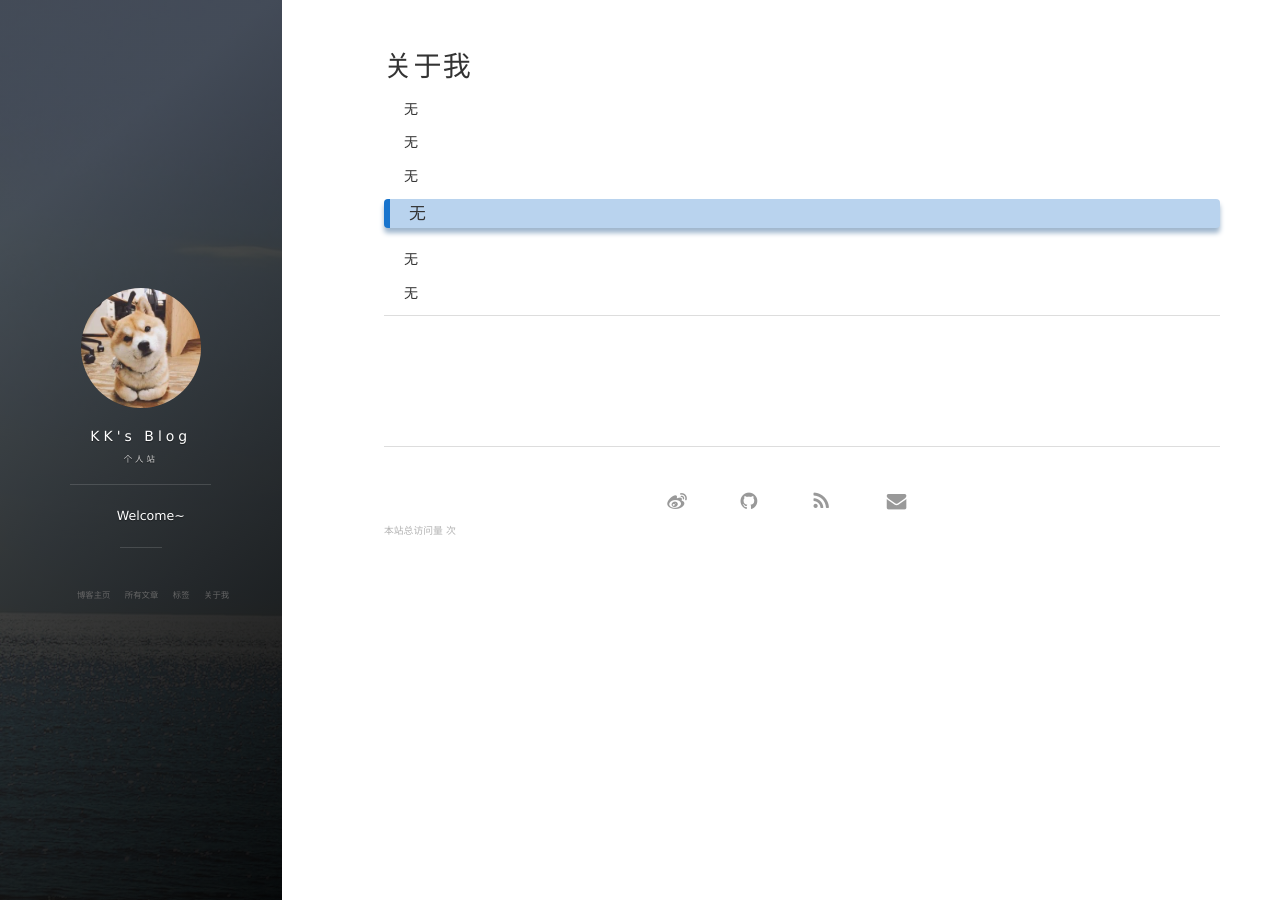
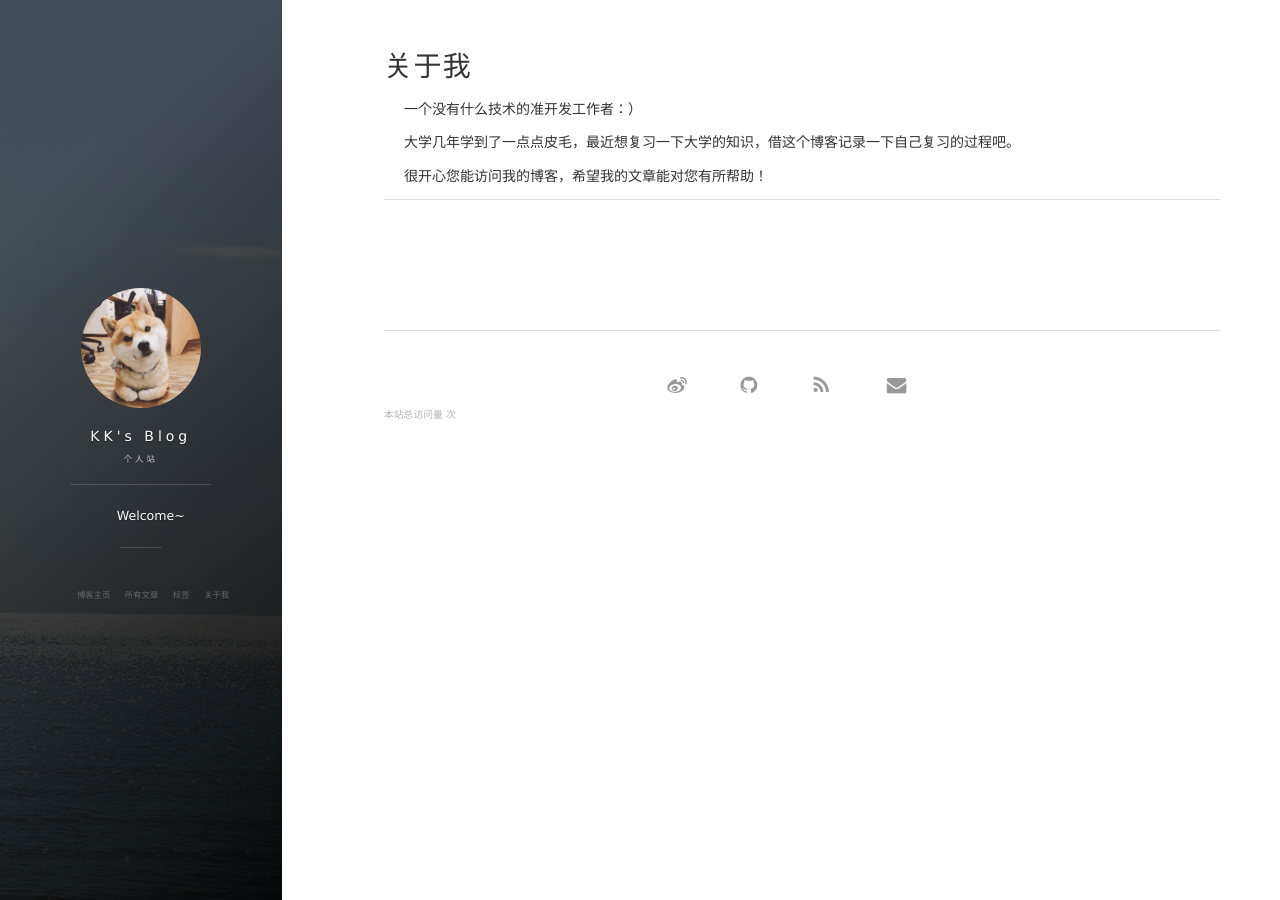
Before and after one commit to NKUkk/NKUkk.github.io, a Jekyll site: the page built from about.md, in a window 1280 px wide. Built offline with Jekyll 4.4.1, drawn with Linux system fonts in a browser that asks for light colours; nearby versions of some CDN libraries; comment, search, counter and statistics services are not loaded.

Commit message:
Update about.md

```diff
--- a/about.md
+++ b/about.md
@@ -3,25 +3,17 @@ layout: page
 title: 关于我
 ---
 
-无
+一个没有什么技术的准开发工作者：）
 <p>
-无
+大学几年学到了一点点皮毛，最近想复习一下大学的知识，借这个博客记录一下自己复习的过程吧。
 <p>
-无
-<p>
-
-<h3> 无 </h3>
-
-<p>
-
-无
 
 <p>
 
 
+
 <p>
 
-无
 
 <p>
 
@@ -30,6 +22,8 @@ title: 关于我
 
 <p>
 
+很开心您能访问我的博客，希望我的文章能对您有所帮助！
+
 <p>
 
 
```
